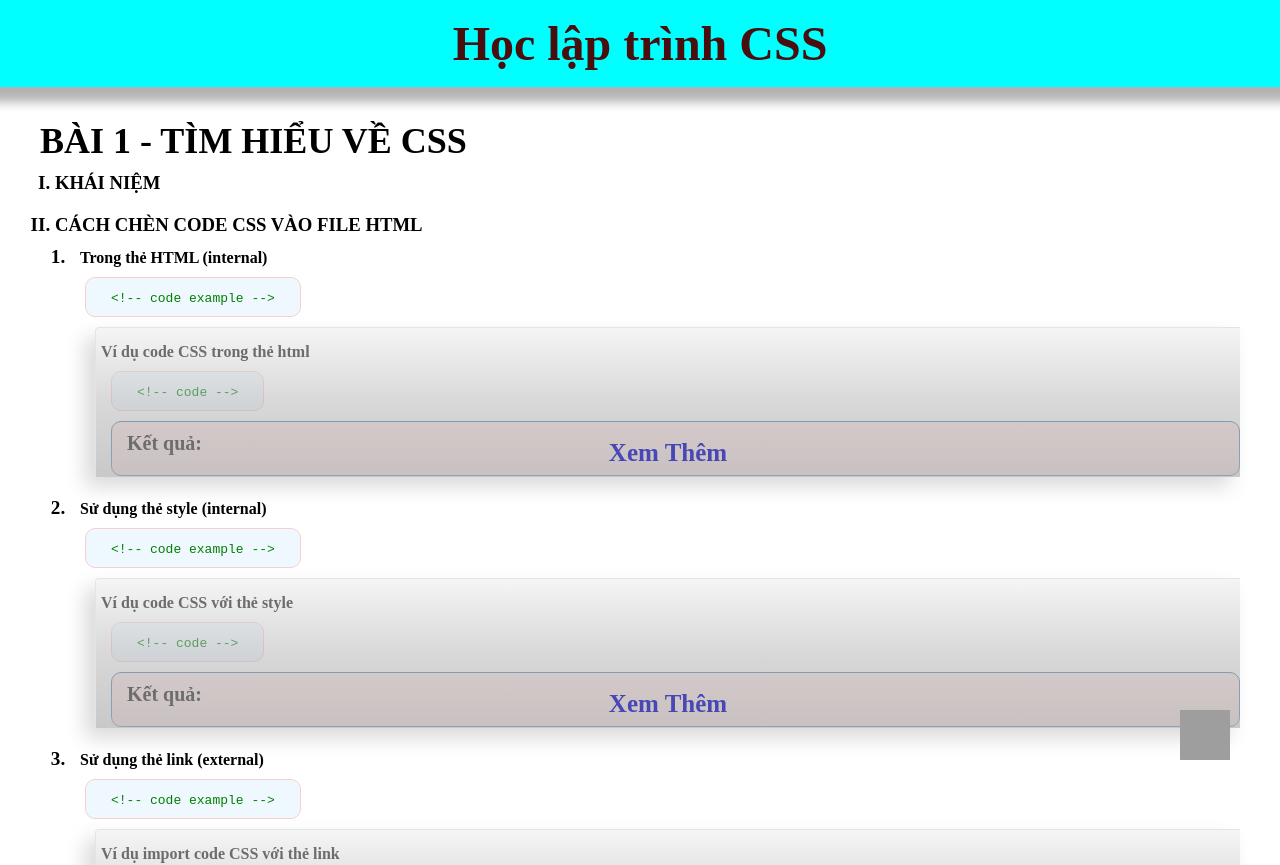
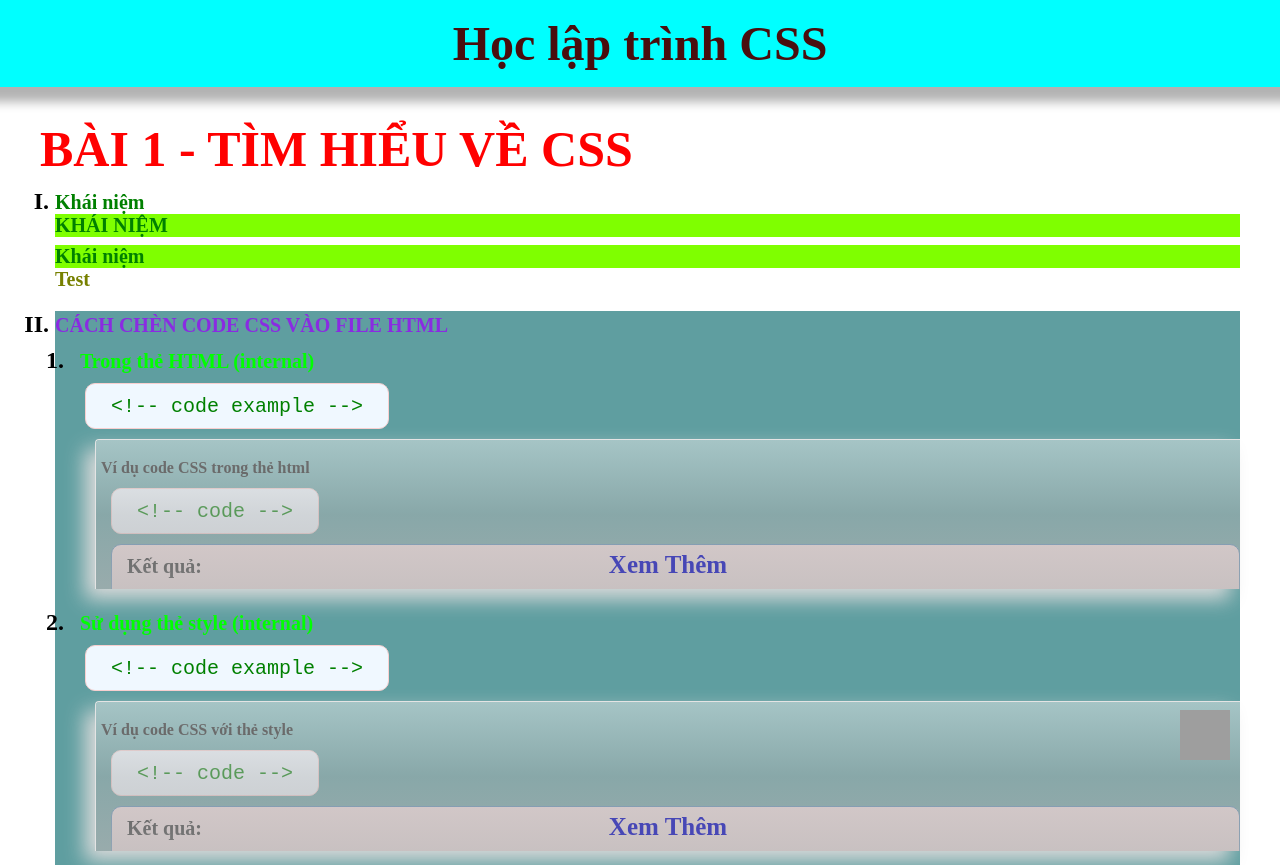
Before and after one commit to longdoai/longdoai.com, a plain HTML site: page css/session1/index.html in a window 1280 px wide. Shown: the top 865 px of the page. Drawn offline with Linux system fonts and the light colour scheme; grey boxes are pictures that could not be loaded; files whose address does not match are found by name.

Commit message:
bài 1 css

```diff
--- a/css/session1/index.html
+++ b/css/session1/index.html
@@ -7,11 +7,13 @@
     <meta name="viewport" content="width=device-width, initial-scale=1.0">
     <title>Bài 1 - Tìm hiểu về CSS</title>
     <link rel="stylesheet" href="../../assets/style/style.css">
+    <link rel="stylesheet" href="./syntax.css">
     <style>
-        table,
-        td,
-        th {
+        table, td, th {
             border: 1px solid black;
+            border-width: 1px;
+            border-style: solid;
+            border-color: black;
             border-collapse: collapse;
             text-align: center;
         }
@@ -19,18 +21,71 @@
         td {
             padding: 5px 20px;
         }
+
+        h3 {
+            color: blue;
+            font-size: 40px;
+        }
+
+        .sub-title { /*dấu . => class*/
+            color: blueviolet;
+        }
+
+        h3.sub-title { /*h3 có class sub-title*/
+            color: blueviolet;
+        }
+
+        #sub_title { /*dấu # => id*/
+            color: burlywood;
+        }
+
+        h3#sub_title { /*h3 có id sub_title*/
+            color: burlywood;
+        }
+
+        #page_content_first h3{/*dấu cách => tất cả phần tử con*/
+            color: red;
+        }
+
+        #page_content_first > h3{/*dấu > => phần tử con trực tiếp*/
+            color: green;
+        }
+
+        #page_content_first > h3:hover {
+            background-color: rgb(238, 160, 248);
+        }
+
+        #page_content_first > div h3{/*h3 là phần tử con cảu div, div là thẻ con trực tiếp của id page_content_first*/
+            color: rgb(119, 128, 0);
+        }
+
+        #page_content_first > h3.sub-title, #page_content_first > h3#sub_title {
+            background-color: chartreuse;
+        }
+
+        #page_content_first + li {/*dấu + => a e liền kề */
+            background-color: cadetblue;
+        }
+        div * {/*dấu * => đại diện tất cả*/
+            font-size: 20px;
+        }
     </style>
 </head>
 
 <body>
     <div class="container">
         <div class="page-title">
-            <h2>Bài 1 - Tìm hiểu về CSS</h2>
+            <h2 style="color: red; font-size: 50px;">Bài 1 - Tìm hiểu về CSS</h2>
         </div>
         <div class="page-content">
             <ol type="I" class="session-list">
-                <li>
+                <li id="page_content_first">
+                    <h3>Khái niệm</h3>
                     <h3 class="sub-title">Khái niệm</h3>
+                    <h3 id="sub_title">Khái niệm</h3>
+                    <div>
+                        <h3>Test</h3>
+                    </div>
                 </li>
                 <li>
                     <h3 class="sub-title">Cách chèn code CSS vào file HTMl</h3>
--- /dev/null
+++ b/css/session1/syntax.css
@@ -0,0 +1,7 @@
+h4 {
+    color: #00ff00;
+    font-size: 40px;
+}
+.session-list{
+
+}
```
